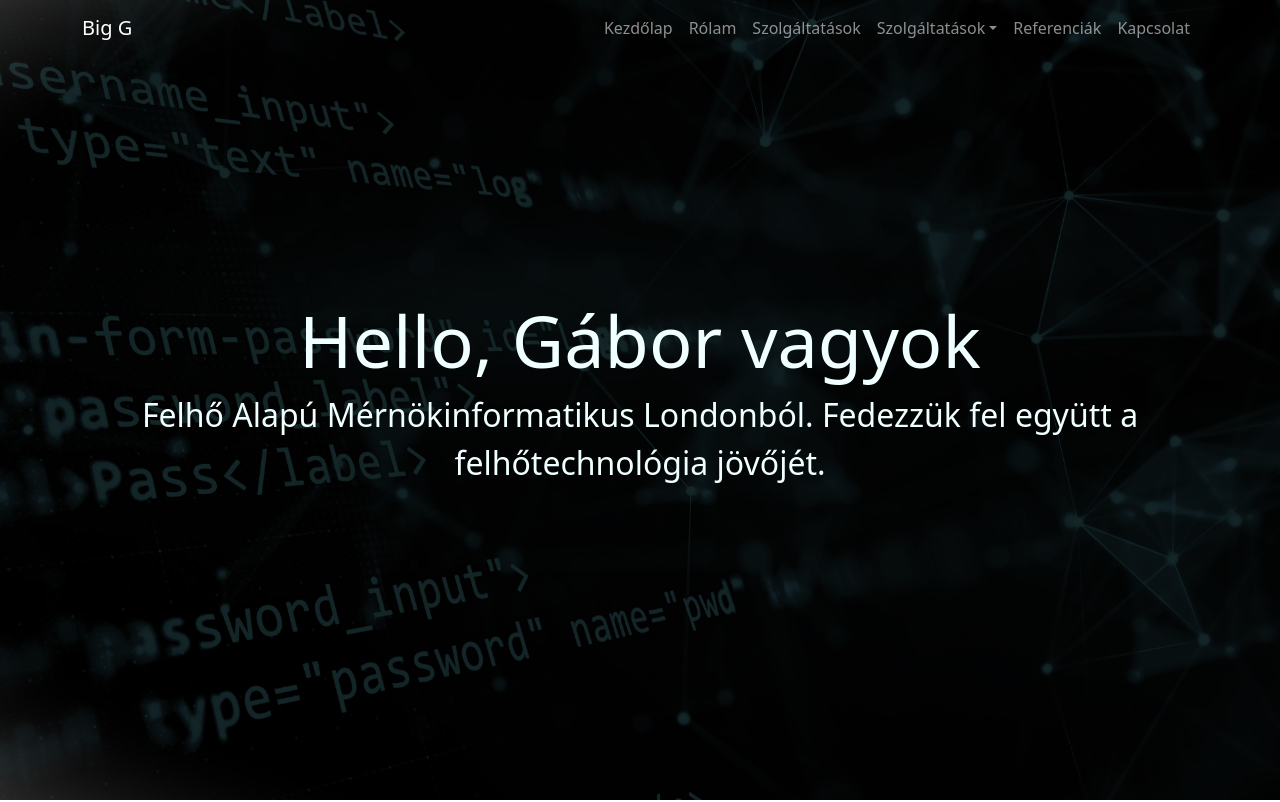
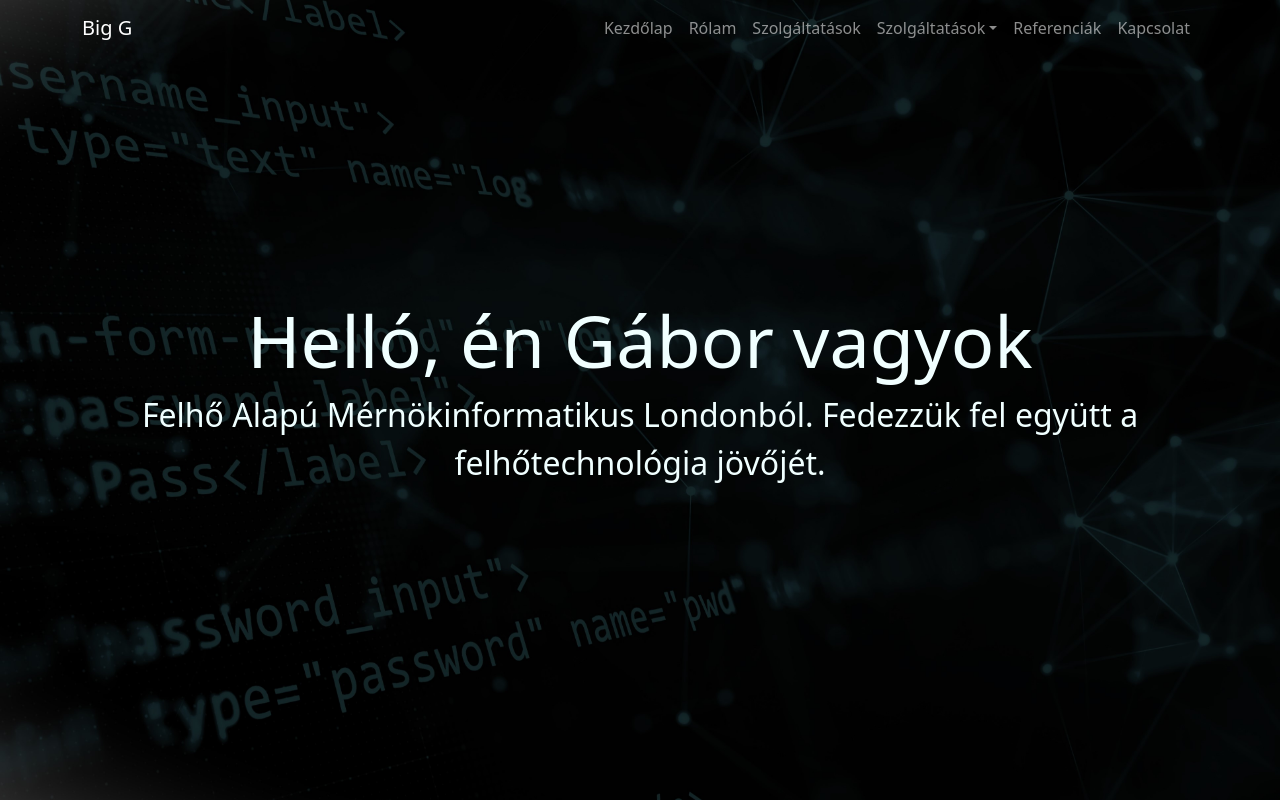
Before and after one commit to robag23/magyar, a plain HTML site: page index.html in a window 1280 px wide. Shown: the top 802 px of the page. Drawn offline with nearby package versions, Linux system fonts and the light colour scheme; a script that the page names is missing.

Commit message:
Update index.html

```diff
--- a/index.html
+++ b/index.html
@@ -60,7 +60,7 @@
         <div class="container-fluid">
             <div class="row">
             <div class="col-lg-12 col-md-12 col-sm-12 col-xs-12 hero-text">
-                <h2 class="hero_title">Hello, Gábor vagyok</h2>
+                <h2 class="hero_title">Helló, én Gábor vagyok</h2>
                 <p class="hero_desc">Felhő Alapú Mérnökinformatikus Londonból.
 Fedezzük fel együtt a felhőtechnológia jövőjét.</p>
             </div>
```
